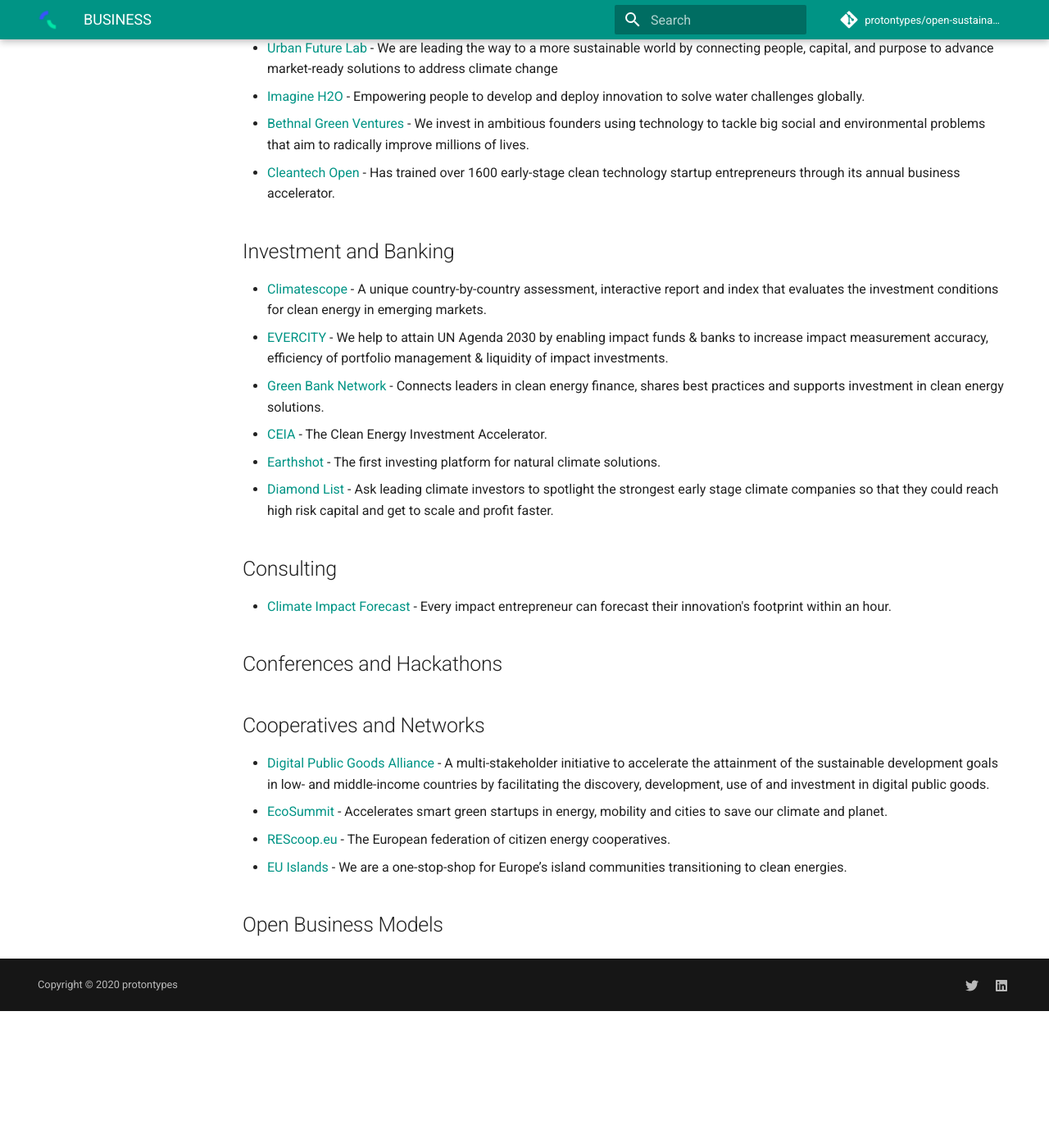
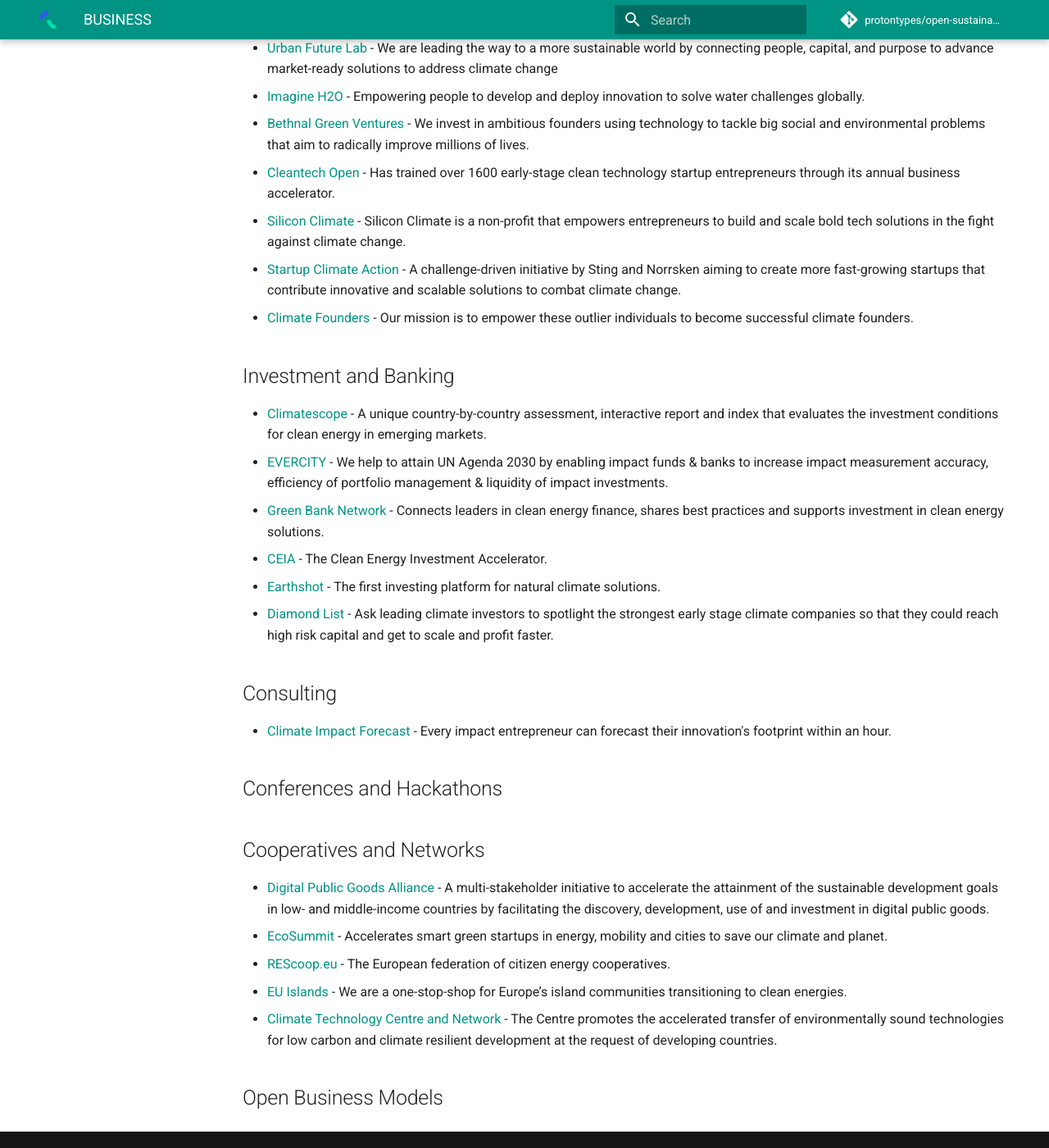
Before and after one commit to protontypes/open-sustainable-technology, an MkDocs documentation site: the page built from docs/BUSINESS.md, in a window 1280 px wide and 1400 px high, scrolled down 1503 px. Shown: the whole window at 82% size. Built offline with MkDocs 1.6.1 and Material for MkDocs 9.7.7, drawn with Linux system fonts in a browser that asks for light colours; comment, search, counter and statistics services are not loaded; before the commit the page ends 2736 px from its top, so only the background shows below that; some of the changed text lies outside the part shown.

Commit message:
Update BUSINESS.md

```diff
--- a/docs/BUSINESS.md
+++ b/docs/BUSINESS.md
@@ -30,6 +30,9 @@
 * [Imagine H2O](https://www.imagineh2o.org/) - Empowering people to develop and deploy innovation to solve water challenges globally.
 * [Bethnal Green Ventures](https://bethnalgreenventures.com/) - We invest in ambitious founders using technology to tackle big social and environmental problems that aim to radically improve millions of lives.
 * [Cleantech Open](https://www.cleantechopen.org/en/) - Has trained over 1600 early-stage clean technology startup entrepreneurs through its annual business accelerator.
+* [Silicon Climate](https://www.siliconclimate.org/) - Silicon Climate is a non-profit that empowers entrepreneurs to build and scale bold tech solutions in the fight against climate change.
+* [Startup Climate Action](https://www.startupclimateaction.com/) - A challenge-driven initiative by Sting and Norrsken aiming to create more fast-growing startups that contribute innovative and scalable solutions to combat climate change.
+* [Climate Founders](https://www.climatefounders.com/)  - Our mission is to empower these outlier individuals to become successful climate founders.
 
 
 ## Investment and Banking
@@ -51,8 +54,7 @@
 * [EcoSummit](https://ecosummit.net/) - Accelerates smart green startups in energy, mobility and cities to save our climate and planet.
 * [REScoop.eu](https://www.rescoop.eu/) - The European federation of citizen energy cooperatives.
 * [EU Islands](https://euislands.eu/) - We are a one-stop-shop for Europe’s island communities transitioning to clean energies.
-
-
+* [Climate Technology Centre and Network](https://www.ctc-n.org/) - The Centre promotes the accelerated transfer of environmentally sound technologies for low carbon and climate resilient development at the request of developing countries.
 
 
 ## Open Business Models
```
Also changed, not shown: other parts of docs/BUSINESS.md (+1 -1 lines).
